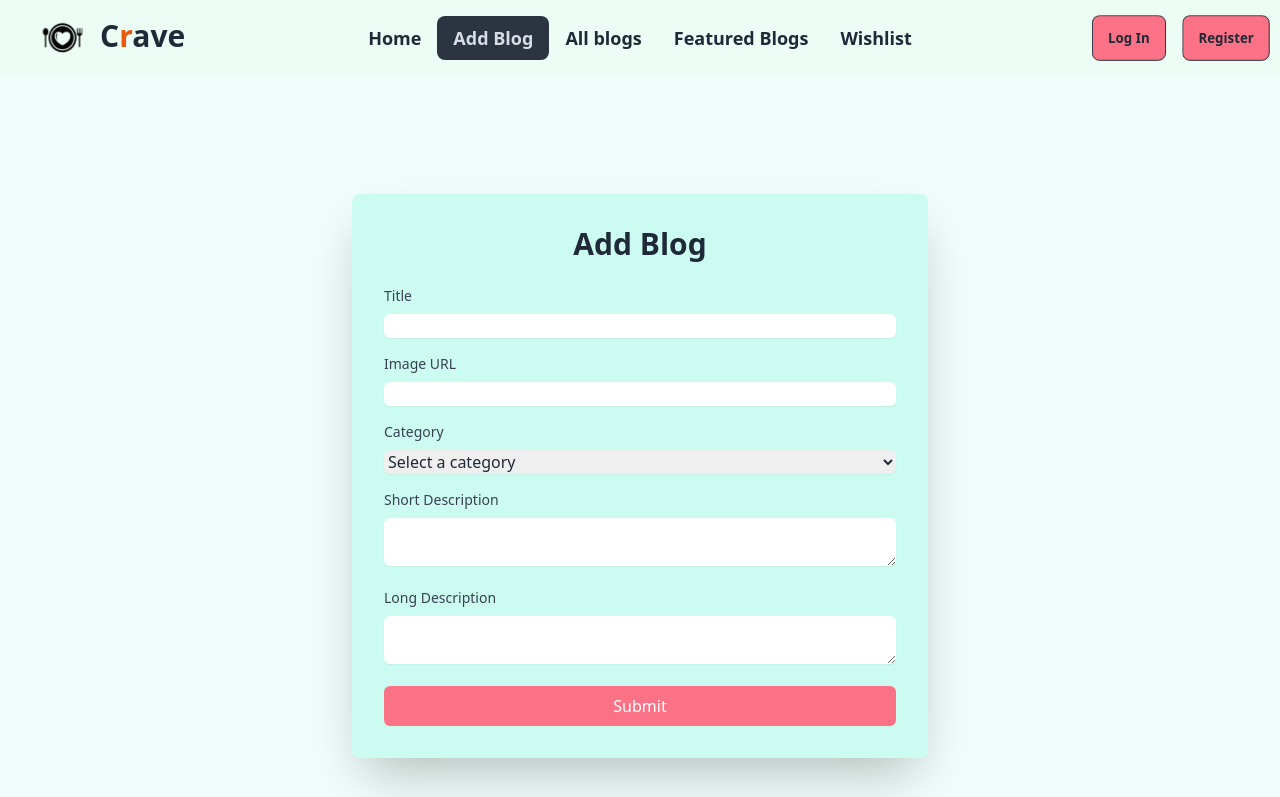
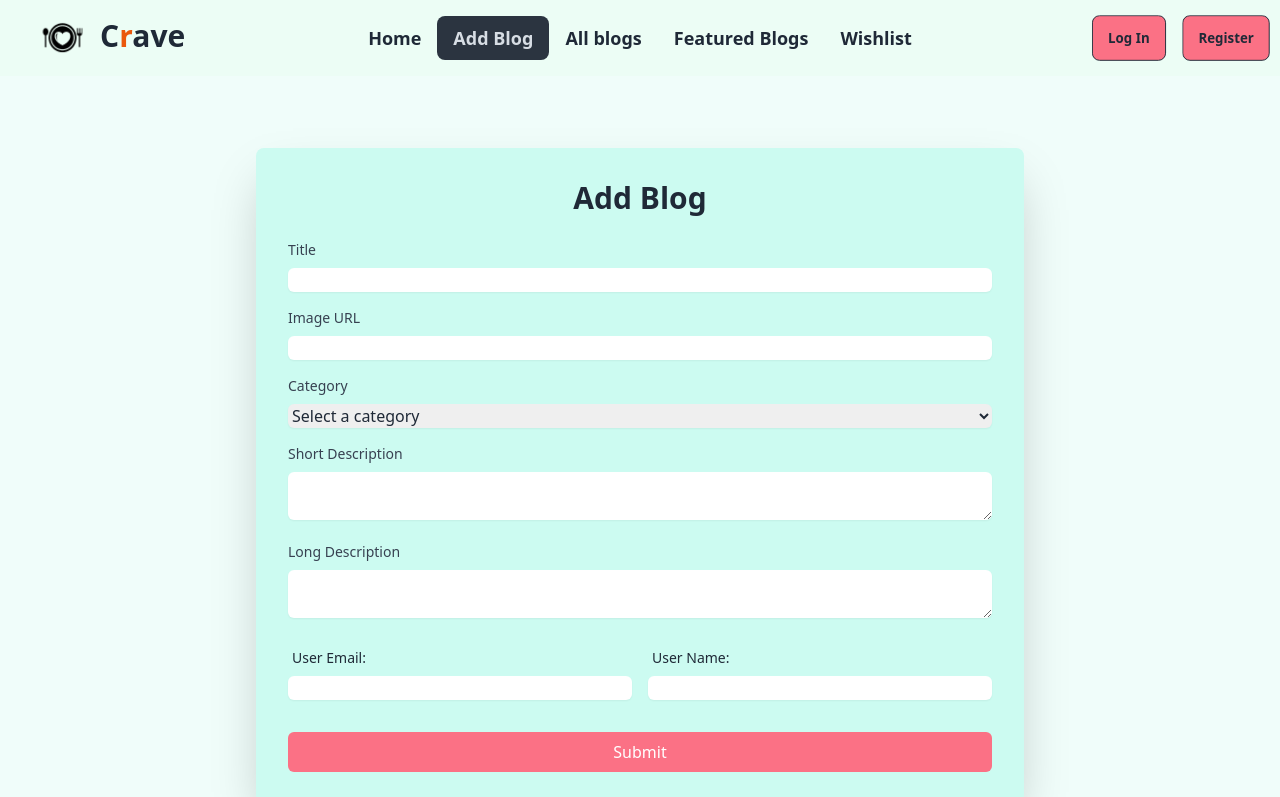
Before and after one commit to dishamallik/food-blogging, a React (Vite) app: page /add in a window 1280 px wide. Shown: the top 797 px of the page. Built offline with nearby package versions, Linux system fonts and the light colour scheme; no server answers.

Commit message:
created simple website

```diff
--- a/src/Pages/AddBlog.jsx
+++ b/src/Pages/AddBlog.jsx
@@ -1,5 +1,7 @@
-import { useState } from "react";
+import { useEffect, useState } from "react";
 
+import Swal from "sweetalert2";
+import useAuth from "../hook/useAuth";
 
 const AddBlog = () => {
     const [title, setTitle] = useState('');
@@ -7,23 +9,74 @@ const AddBlog = () => {
     const [category, setCategory] = useState('');
     const [shortDescription, setShortDescription] = useState('');
     const [longDescription, setLongDescription] = useState('');
+    const { user } = useAuth();
+    const [userEmail, setUserEmail] = useState("");
+    const [userName, setUserName] = useState("");
+
+    useEffect(() => {
+        if (user) {
+            setUserEmail(user.email || "");
+            setUserName(user.displayName || "");
+        }
+    }, [user]);
 
     const handleSubmit = (e) => {
         e.preventDefault();
-      console.log({
+        const newFood = {
             title,
             imageUrl,
             category,
             shortDescription,
-        longDescription
+            longDescription,
+            userEmail,
+            userName
+        };
+
+        fetch('http://localhost:5000/blogs', {
+            method: 'POST',
+            headers: {
+                'Content-Type': 'application/json'
+            },
+            body: JSON.stringify(newFood)
+        })
+        .then(res => res.json())
+        .then(data => {
+            if (data.insertedId) {
+                Swal.fire({
+                    title: 'Success!',
+                    text: 'Blog added successfully',
+                    icon: 'success',
+                    confirmButtonText: 'Cool'
                 });
-      // Redirect logic can be added here
+                // Reset the form fields
+                setTitle('');
+                setImageUrl('');
+                setCategory('');
+                setShortDescription('');
+                setLongDescription('');
+            } else {
+                Swal.fire({
+                    title: 'Error!',
+                    text: 'Failed to add the blog',
+                    icon: 'error',
+                    confirmButtonText: 'Try Again'
+                });
+            }
+        })
+        .catch(error => {
+            console.error('Error:', error);
+            Swal.fire({
+                title: 'Error!',
+                text: 'Something went wrong. Please try again later.',
+                icon: 'error',
+                confirmButtonText: 'OK'
+            });
+        });
     };
+
     return (
-
-        <div className="flex justify-center items-center h-screen bg-teal-50">
-
-        <div className="bg-teal-100 p-8 rounded-lg shadow-2xl w-full sm:max-w-xl">
+        <div className="flex justify-center items-center min-h-screen bg-teal-50">
+            <div className="bg-teal-100 p-8 rounded-lg shadow-2xl w-full sm:max-w-lg md:max-w-2xl lg:max-w-3xl">
                 <h2 className="text-3xl font-semibold mb-6 text-center">Add Blog</h2>
                 <form onSubmit={handleSubmit}>
                     <div className="mb-4">
@@ -58,10 +111,11 @@ const AddBlog = () => {
                             required
                         >
                             <option value="">Select a category</option>
-                <option value="Technology">Technology</option>
-                <option value="Travel">Travel</option>
-                <option value="Food">Food</option>
-                <option value="Fashion">Fashion</option>
+                            <option value="Breakfast">Breakfast</option>
+                            <option value="Desserts">Desserts</option>
+                            <option value="Asian">Asian</option>
+                            <option value="Vegan">Vegan</option>
+                            <option value="Salad">Salad</option>
                         </select>
                     </div>
                     <div className="mb-4">
@@ -84,6 +138,36 @@ const AddBlog = () => {
                             required
                         />
                     </div>
+                    <div className="md:flex mb-8">
+                        <div className="form-control md:w-1/2 mb-4 md:mb-0 md:pr-2">
+                            <label className="label">
+                                <span className="label-text">User Email:</span>
+                            </label>
+                            <label className="input-group">
+                                <input
+                                    type="email"
+                                    name="user_Email"
+                                    value={userEmail}
+                                    readOnly
+                                    className="w-full border-gray-300 rounded-md shadow-sm focus:ring-indigo-500 focus:border-indigo-500"
+                                />
+                            </label>
+                        </div>
+                        <div className="form-control md:w-1/2 md:pl-2">
+                            <label className="label">
+                                <span className="label-text">User Name:</span>
+                            </label>
+                            <label className="input-group">
+                                <input
+                                    type="text"
+                                    name="user_name"
+                                    value={userName}
+                                    readOnly
+                                    className="w-full border-gray-300 rounded-md shadow-sm focus:ring-indigo-500 focus:border-indigo-500"
+                                />
+                            </label>
+                        </div>
+                    </div>
                     <button
                         type="submit"
                         className="w-full bg-rose-400 text-white py-2 px-4 rounded-md hover:bg-rose-700 focus:outline-none focus:ring-2 focus:ring-offset-2 focus:ring-indigo-500"
```
Lines whose indentation alone changed are shown as unchanged.
